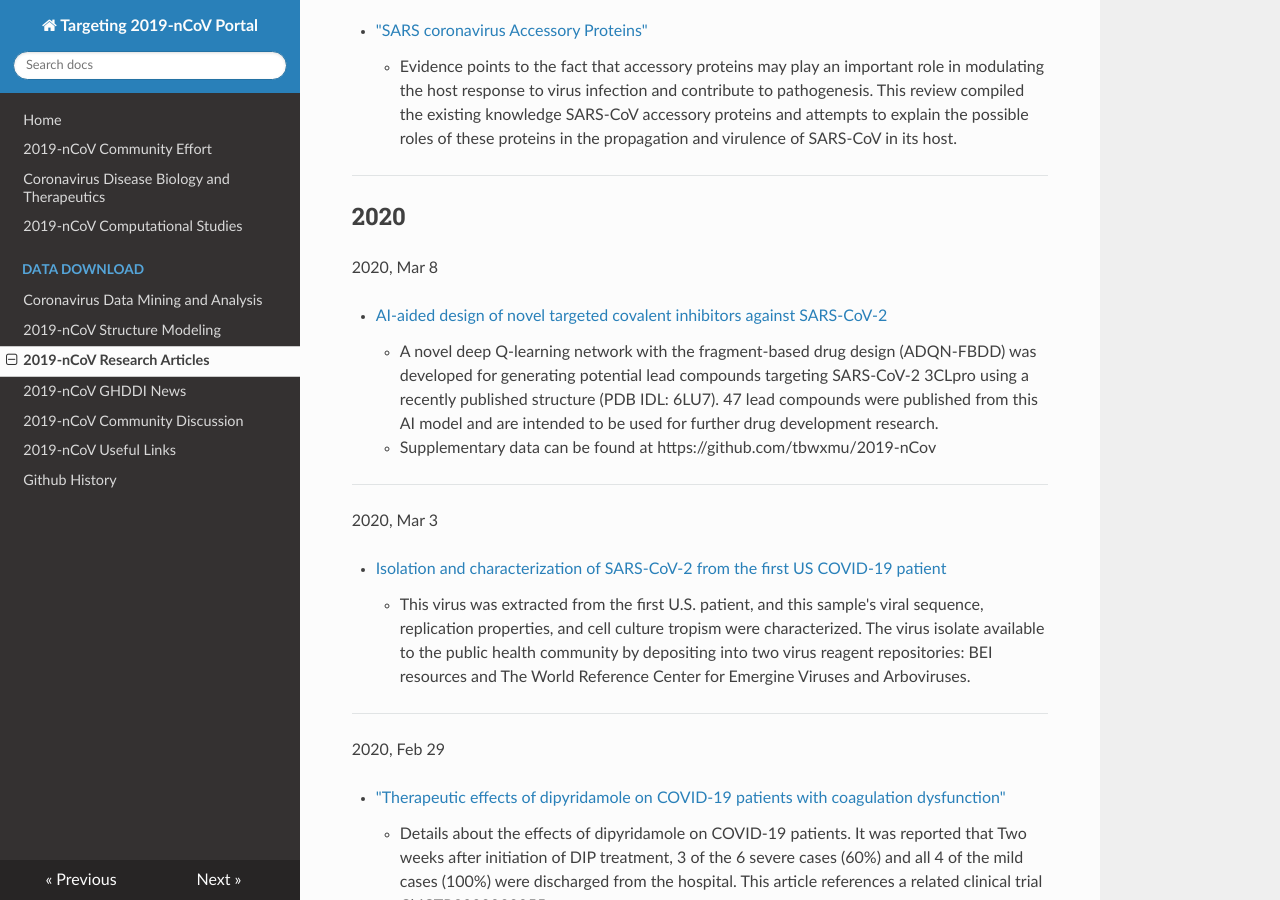
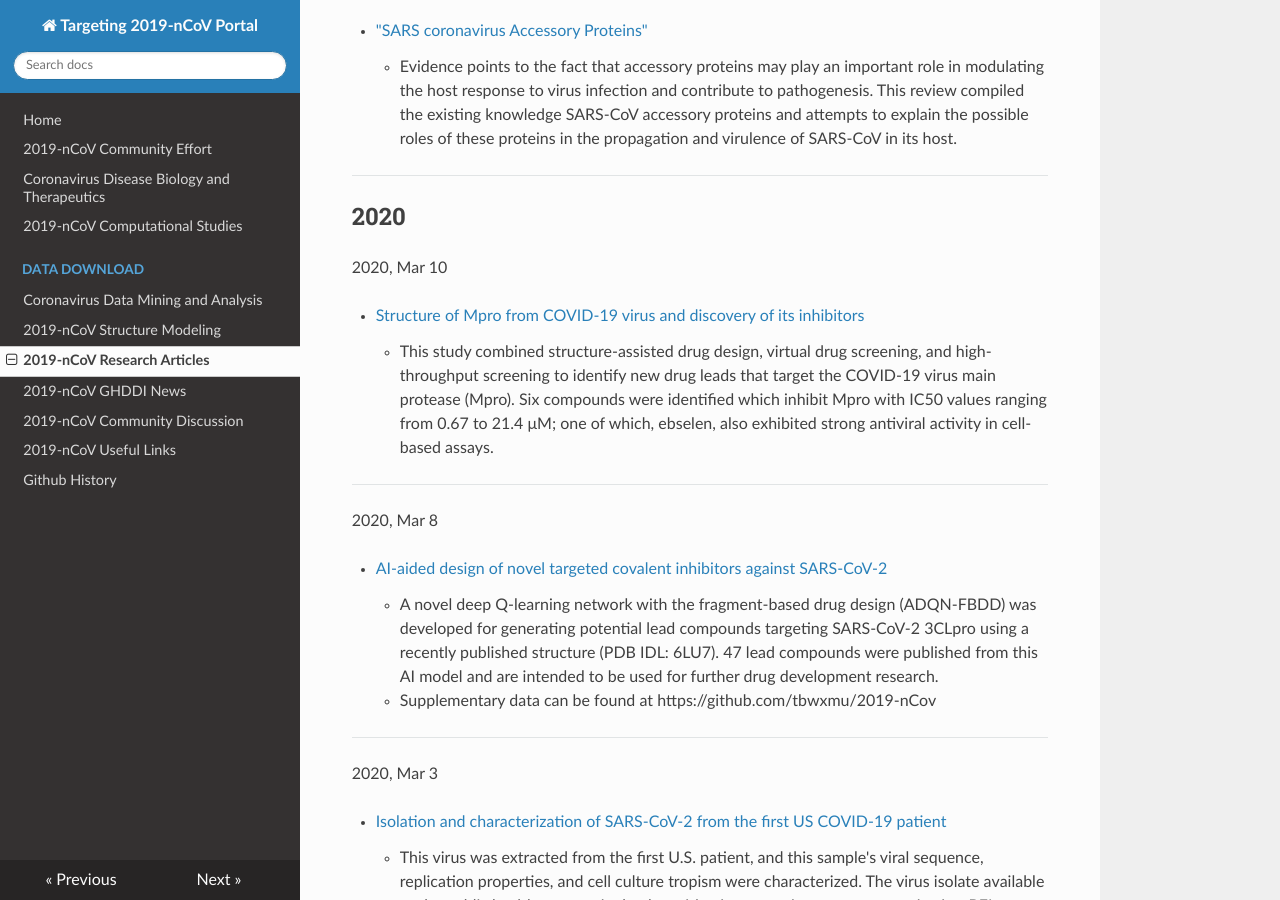
Before and after one commit to GHDDI-AILab/Targeting2019-nCoV, an MkDocs documentation site: the page built from docs/research_progress.md, in a window 1280 px wide and 900 px high, scrolled down 823 px. Built offline with MkDocs 1.6.1, drawn with Linux system fonts in a browser that asks for light colours; nearby versions of some CDN libraries.

Commit message:
Update research_progress.md

```diff
--- a/docs/research_progress.md
+++ b/docs/research_progress.md
@@ -29,6 +29,13 @@
 ---
 
 ## 2020
+
+2020, Mar 10
+
+ * [Structure of Mpro from COVID-19 virus and discovery of its inhibitors](http://ghddiai.oss-cn-zhangjiakou.aliyuncs.com/file/file_smprocvdi.pdf)
+    * This study combined structure-assisted drug design, virtual drug screening, and high-throughput screening to identify new drug leads that target the COVID-19 virus main protease (Mpro). Six compounds were identified which inhibit Mpro with IC50 values ranging from 0.67 to 21.4 μM; one of which, ebselen, also exhibited strong antiviral activity in cell-based assays.
+
+---
 
 2020, Mar 8
 
```
